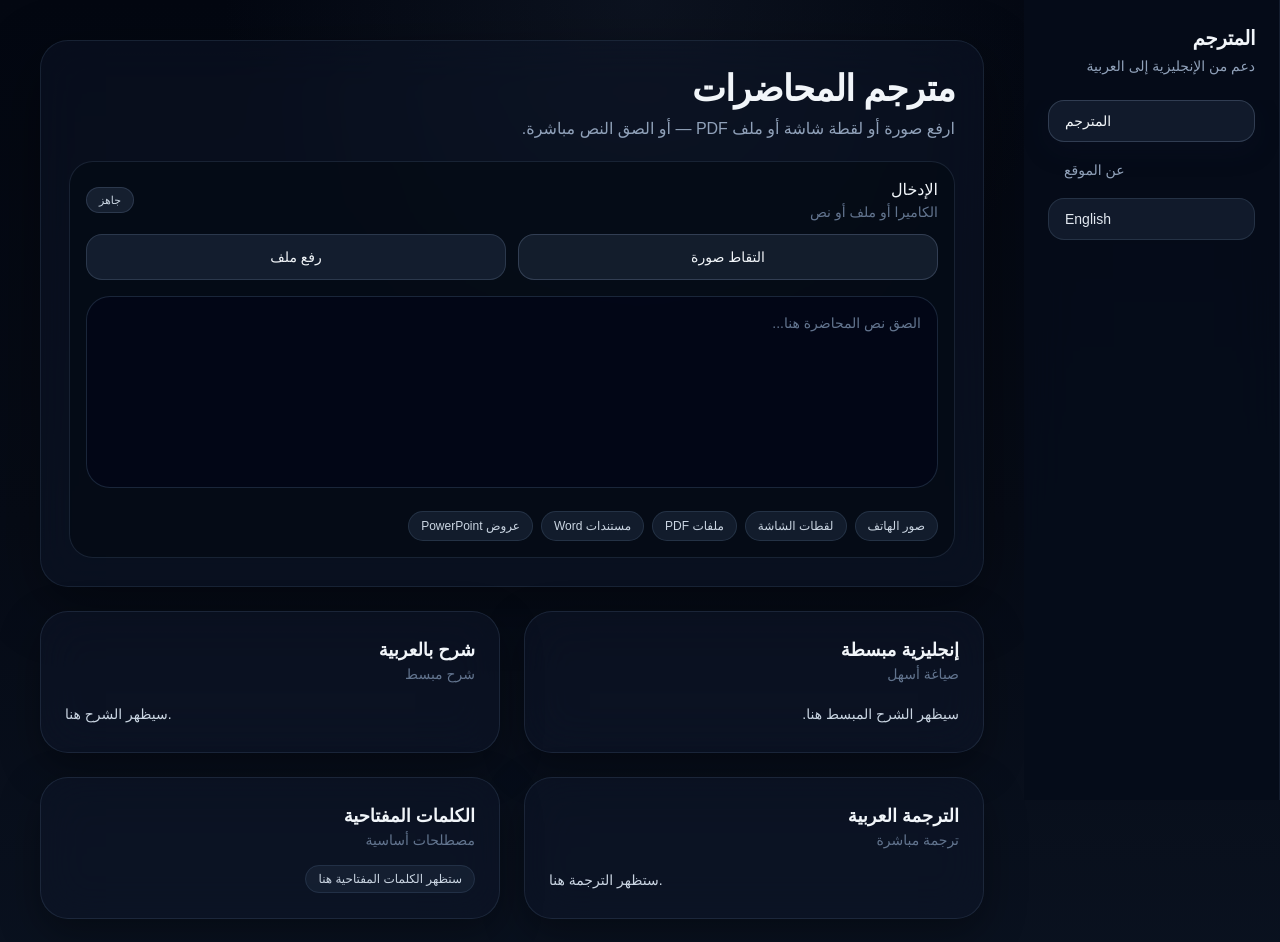
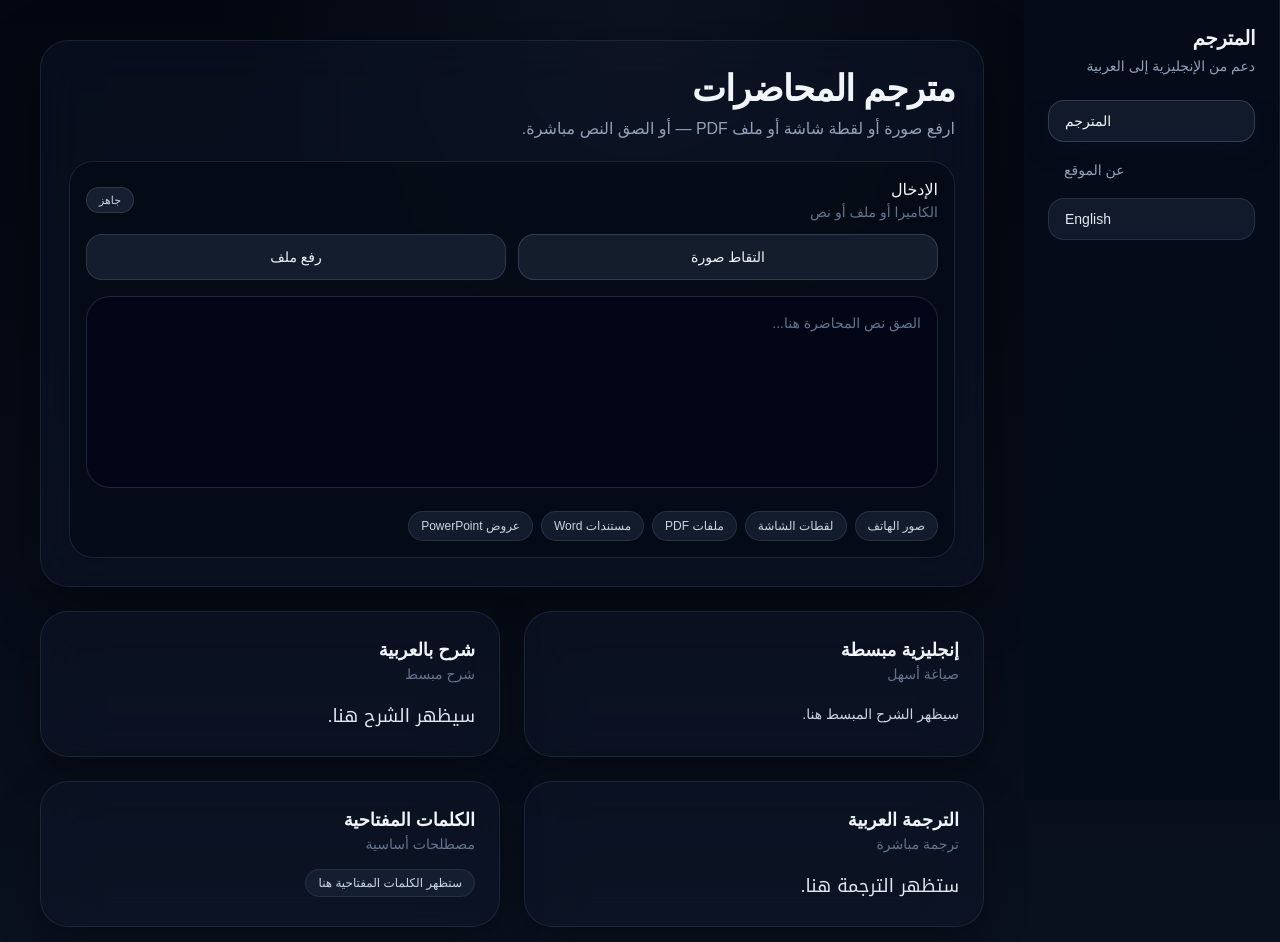
Before and after one commit to sallaxm/UDST-En-Ar-Translator, a Next.js app: page / in a window 1280 px wide. Shown: the top 942 px of the page. Built offline with nearby package versions, Linux system fonts and the light colour scheme.

Commit message:
Improve Arabic translation typography for readability (#20)

```diff
--- a/app/page.tsx
+++ b/app/page.tsx
@@ -1,5 +1,6 @@
 "use client";
 
+import { Noto_Kufi_Arabic } from "next/font/google";
 import { ChangeEvent, useEffect, useRef, useState } from "react";
 
 type Keyword = {
@@ -19,6 +20,12 @@ type UiLanguage = "en" | "ar";
 const IMAGE_UPLOAD_TARGET_MAX_BYTES = 4 * 1024 * 1024;
 const IMAGE_UPLOAD_MAX_DIMENSION = 2200;
 const IMAGE_UPLOAD_MIN_QUALITY = 0.55;
+
+const arabicUiFont = Noto_Kufi_Arabic({
+  subsets: ["arabic"],
+  weight: ["400", "500", "700"],
+  display: "swap",
+});
 
 const uiText = {
   en: {
@@ -549,7 +556,10 @@ export default function Dashboard() {
                 {isProcessing ? (
                   <LoadingLines arabic />
                 ) : (
-                  <p dir="ltr" className="whitespace-pre-wrap text-left text-sm leading-7 text-slate-300">
+                  <p
+                    dir="rtl"
+                    className={`${arabicUiFont.className} whitespace-pre-wrap text-right text-base leading-8 text-slate-200 md:text-lg`}
+                  >
                     {result.arabicExplanation || t.explanationEmpty}
                   </p>
                 )}
@@ -567,7 +577,10 @@ export default function Dashboard() {
                 {isProcessing ? (
                   <LoadingLines arabic />
                 ) : (
-                  <p dir="ltr" className="whitespace-pre-wrap text-left text-sm leading-7 text-slate-300">
+                  <p
+                    dir="rtl"
+                    className={`${arabicUiFont.className} whitespace-pre-wrap text-right text-base leading-8 text-slate-200 md:text-lg`}
+                  >
                     {result.arabicTranslation || t.translationEmpty}
                   </p>
                 )}
```
